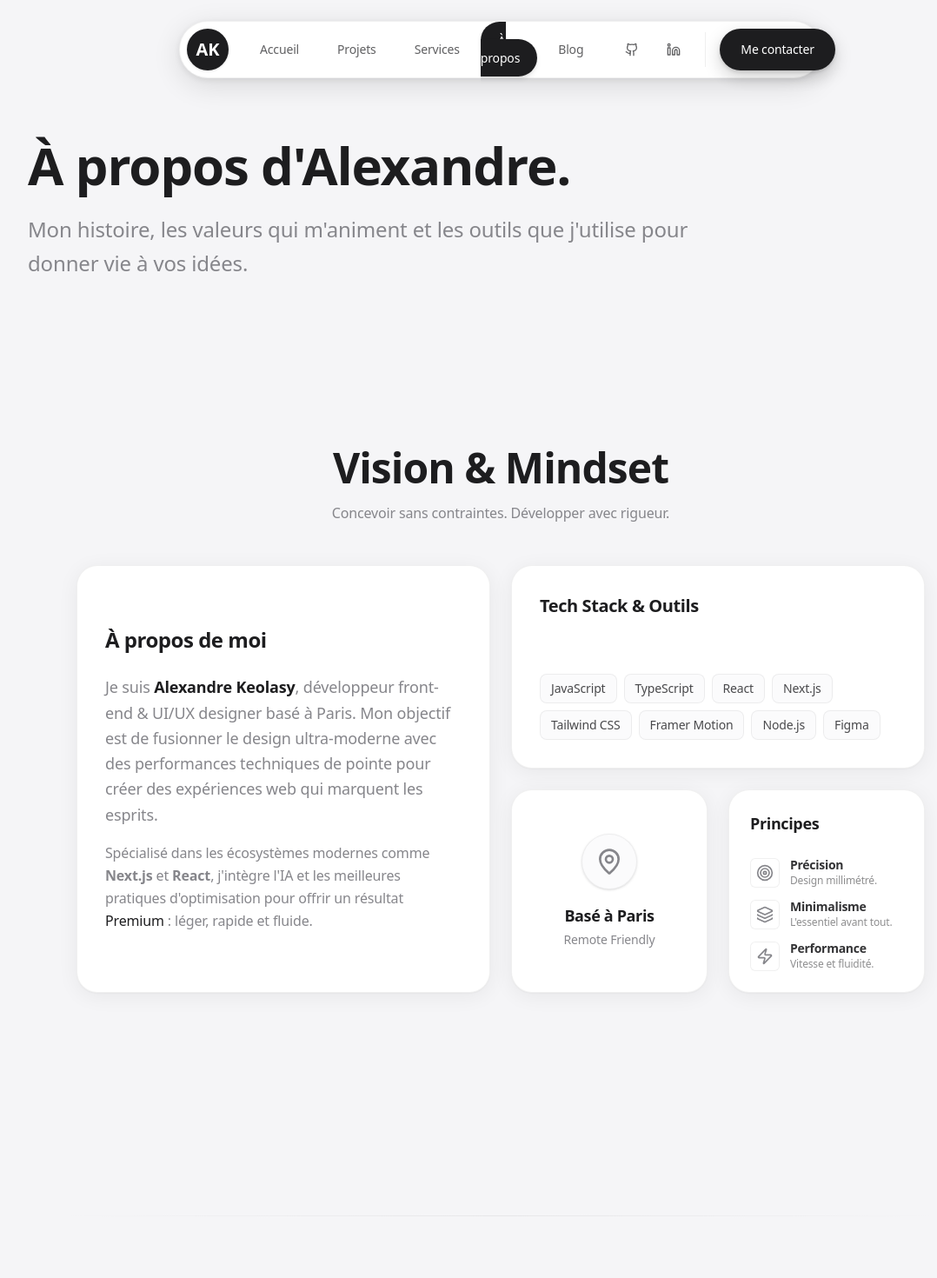
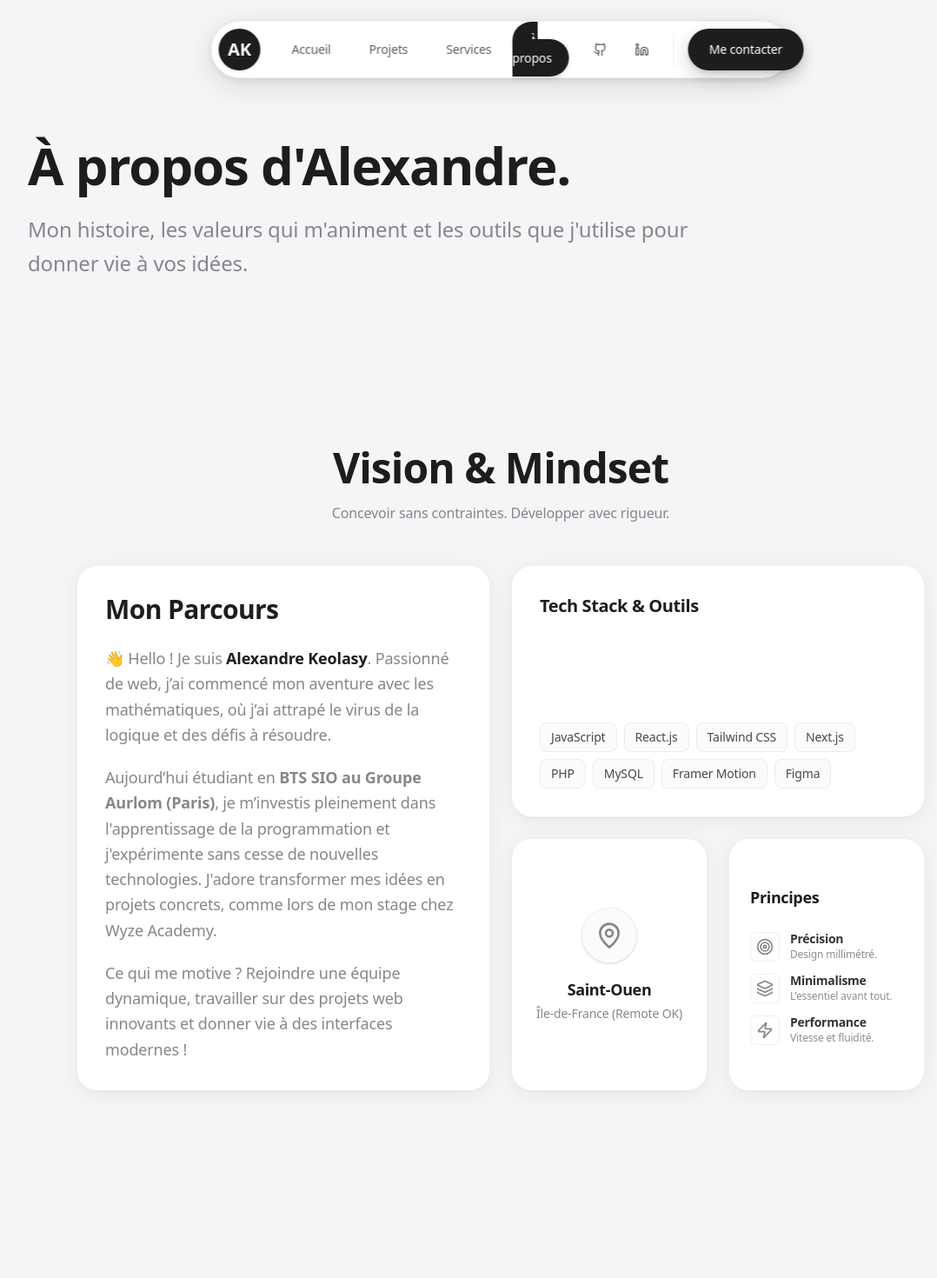
Before and after one commit to kairxuu/PortfolioPro, a Next.js app: page /about in a window 1280 px wide. Shown: the top 1470 px of the page at 87% size, without its empty margins (64-1142 px from the left). Built offline with nearby package versions, Linux system fonts and the light colour scheme.

Commit message:
feat: implement initial home page with a parallax hero, bento grid, and new layout components.

```diff
--- a/src/app/blog/page.tsx
+++ /dev/null
@@ -1,34 +0,0 @@
-import { Header } from "@/components/layout/Header";
-import { Footer } from "@/components/layout/Footer";
-import { Blog as BlogSection } from "@/components/sections/Blog";
-
-export const metadata = {
-    title: "Blog",
-    description: "Notes, réflexions et tutoriels sur le Design et le Développement.",
-};
-
-export default function BlogPage() {
-    return (
-        <main className="min-h-screen bg-[var(--background)] flex flex-col">
-            <Header />
-
-            {/* Editorial Header */}
-            <section className="pt-40 pb-16 px-6 md:px-12 xl:px-24 w-full fade-in">
-                <h1 className="text-5xl md:text-6xl font-bold tracking-tight text-foreground mb-6">
-                    Notes & Pensées.
-                </h1>
-                <p className="text-xl md:text-2xl text-foreground-secondary max-w-3xl font-light leading-relaxed">
-                    Réflexions sur l'interface utilisateur, l'architecture Next.js, et la recherche constante de la perfection numérique.
-                </p>
-            </section>
-
-            {/* Blog Grid Container */}
-            <div className="flex-grow">
-                {/* Reusing the existing Blog component block */}
-                <BlogSection />
-            </div>
-
-            <Footer />
-        </main>
-    );
-}
--- a/src/app/page.tsx
+++ b/src/app/page.tsx
@@ -58,7 +58,7 @@ export default function Home() {
               Alexandre KEOLASY.
             </h1>
             <p className="text-2xl md:text-3xl text-foreground-secondary max-w-5xl mx-auto font-light leading-tight mb-12 tracking-tight">
-              Développeur WEB. <br className="hidden md:block" />Faite de vos idées une réalité.
+              Étudiant en BTS SIO & Développeur Web. <br className="hidden md:block" />Passionné de logique et créateur de projets web.
             </p>
             <div className="flex flex-col sm:flex-row items-center justify-center gap-6">
               <Link href="/projets">
@@ -91,9 +91,7 @@ export default function Home() {
                 Alexandre Keolasy
               </h3>
               <p className="text-foreground-secondary text-xl font-light leading-relaxed max-w-2xl mb-10">
-                Spécialisé dans les écosystèmes modernes comme Next.js et React, mon approche allie
-                une rigueur technique absolue à un minimalisme fonctionnel. Pas de superflu,
-                uniquement l'essentiel pour des expériences mémorables.
+                Passionné par le développement depuis le lycée, je suis actuellement en <strong>BTS SIO</strong>. J'adore transformer mes idées en véritables projets et je m'épanouis en découvrant de nouvelles technologies de pointe. Toujours prêt à relever de nouveaux défis !
               </p>
               <Link href="/about" className="text-foreground flex items-center gap-2 text-lg font-medium hover:text-foreground/70 transition-colors w-fit group-hover:translate-x-2 duration-300">
                 Découvrir mon parcours <ArrowRight className="w-5 h-5" />
@@ -103,8 +101,8 @@ export default function Home() {
 
           {/* Huge Stat snippet */}
           <GlassCard hoverEffect className="md:col-span-4 lg:col-span-5 p-10 md:p-14 flex flex-col items-center justify-center text-center group">
-            <span className="text-8xl lg:text-[10rem] font-bold text-foreground tracking-tighter mb-4 transform group-hover:scale-105 group-hover:-translate-y-2 transition-all duration-700 ease-out drop-shadow-sm group-hover:drop-shadow-xl" style={{ letterSpacing: "-0.05em" }}>5+</span>
-            <span className="text-foreground-secondary text-xl font-medium tracking-wide border-t border-[var(--glass-border)] pt-6 w-full text-center">Années d'expérience</span>
+            <span className="text-8xl lg:text-[10rem] font-bold text-foreground tracking-tighter mb-4 transform group-hover:scale-105 group-hover:-translate-y-2 transition-all duration-700 ease-out drop-shadow-sm group-hover:drop-shadow-xl" style={{ letterSpacing: "-0.05em" }}>100%</span>
+            <span className="text-foreground-secondary text-xl font-medium tracking-wide border-t border-[var(--glass-border)] pt-6 w-full text-center">Passion & Dévouement</span>
           </GlassCard>
 
           {/* Expertises highlight */}
--- a/src/components/layout/Footer.tsx
+++ b/src/components/layout/Footer.tsx
@@ -31,7 +31,6 @@ export const Footer = () => {
                             <li><Link href="/about" className="hover:text-foreground transition-colors">À propos</Link></li>
                             <li><Link href="/services" className="hover:text-foreground transition-colors">Services</Link></li>
                             <li><Link href="/projets" className="hover:text-foreground transition-colors">Projets</Link></li>
-                            <li><Link href="/blog" className="hover:text-foreground transition-colors">Blog</Link></li>
                         </ul>
                     </div>
 
--- a/src/components/layout/Header.tsx
+++ b/src/components/layout/Header.tsx
@@ -25,7 +25,6 @@ export const Header = () => {
         { name: "Projets", href: "/projets" },
         { name: "Services", href: "/services" },
         { name: "À propos", href: "/about" },
-        { name: "Blog", href: "/blog" },
     ];
 
     return (
--- a/src/components/sections/About.tsx
+++ b/src/components/sections/About.tsx
@@ -6,7 +6,7 @@ import { GlassCard } from "../ui/GlassCard";
 import { MapPin, Zap, Target, Layers } from "lucide-react";
 
 const stack = [
-    "JavaScript", "TypeScript", "React", "Next.js", "Tailwind CSS", "Framer Motion", "Node.js", "Figma"
+    "JavaScript", "React.js", "Tailwind CSS", "Next.js", "PHP", "MySQL", "Framer Motion", "Figma"
 ];
 
 const values = [
@@ -35,12 +35,15 @@ export const About = () => {
             <div className="grid grid-cols-1 md:grid-cols-4 md:grid-rows-2 gap-4 lg:gap-6 auto-rows-[minmax(0,1fr)]">
                 {/* Main Bio - Large Tile */}
                 <GlassCard hoverEffect className="md:col-span-2 md:row-span-2 flex flex-col justify-center p-8 group relative overflow-hidden">
-                    <h3 className="text-2xl font-bold text-foreground mb-6 relative z-10">À propos de moi</h3>
-                    <p className="text-foreground-secondary text-lg leading-relaxed relative z-10 mb-4">
-                        Je suis <strong className="text-foreground font-semibold">Alexandre Keolasy</strong>, développeur front-end & UI/UX designer basé à Paris. Mon objectif est de fusionner le design ultra-moderne avec des performances techniques de pointe pour créer des expériences web qui marquent les esprits.
+                    <h3 className="text-3xl font-bold text-foreground mb-6 relative z-10 tracking-tight">Mon Parcours</h3>
+                    <p className="text-foreground-secondary text-lg leading-relaxed relative z-10 mb-5">
+                        👋 Hello ! Je suis <strong className="text-foreground font-semibold">Alexandre Keolasy</strong>. Passionné de web, j’ai commencé mon aventure avec les mathématiques, où j’ai attrapé le virus de la logique et des défis à résoudre.
                     </p>
-                    <p className="text-foreground-secondary leading-relaxed relative z-10">
-                        Spécialisé dans les écosystèmes modernes comme <strong>Next.js</strong> et <strong>React</strong>, j'intègre l'IA et les meilleures pratiques d'optimisation pour offrir un résultat <span className="font-medium text-foreground">Premium</span> : léger, rapide et fluide.
+                    <p className="text-foreground-secondary text-lg leading-relaxed relative z-10 mb-5">
+                        Aujourd’hui étudiant en <strong>BTS SIO au Groupe Aurlom (Paris)</strong>, je m’investis pleinement dans l'apprentissage de la programmation et j'expérimente sans cesse de nouvelles technologies. J'adore transformer mes idées en projets concrets, comme lors de mon stage chez Wyze Academy.
+                    </p>
+                    <p className="text-foreground-secondary text-lg leading-relaxed relative z-10">
+                        Ce qui me motive ? Rejoindre une équipe dynamique, travailler sur des projets web innovants et donner vie à des interfaces modernes !
                     </p>
                 </GlassCard>
 
@@ -69,8 +72,8 @@ export const About = () => {
                     <div className="w-16 h-16 rounded-full bg-background/40 border border-[var(--glass-border)] flex items-center justify-center mb-4 group-hover:scale-110 transition-transform shadow-sm">
                         <MapPin className="w-8 h-8 text-foreground-secondary group-hover:text-foreground transition-colors" />
                     </div>
-                    <h4 className="text-lg font-bold text-foreground mb-1">Basé à Paris</h4>
-                    <p className="text-sm text-foreground-secondary">Remote Friendly</p>
+                    <h4 className="text-lg font-bold text-foreground mb-1">Saint-Ouen</h4>
+                    <p className="text-sm text-foreground-secondary">Île-de-France (Remote OK)</p>
                 </GlassCard>
 
                 {/* Values - Square Tile */}
```
